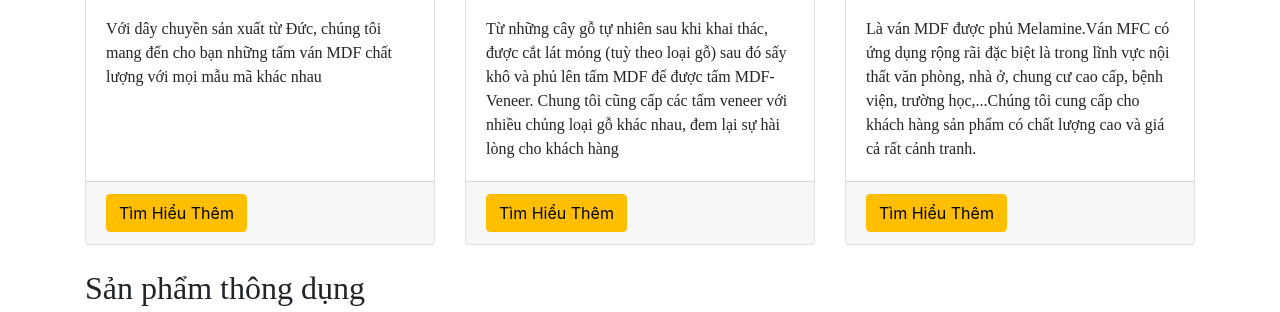
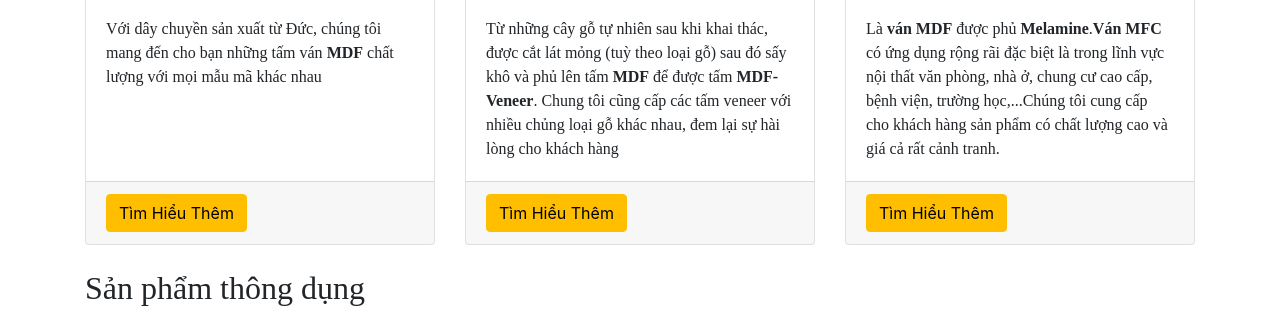
Before and after one commit to huynguyen18595/MDF-HuongQuynh-website, a website: page Home.html in a window 1280 px wide. Shown: the part 730-1042 px from the top of the page. Drawn offline with Linux system fonts and the light colour scheme; some packages are replaced by stand-ins of ours.

Commit message:
<strong> SEO

```diff
--- a/Home.html
+++ b/Home.html
@@ -107,7 +107,7 @@
           <div class="card h-100">
             <h4 class="card-header">Ván MDF</h4>
             <div class="card-body">
-              <p class="card-text">Với dây chuyền sản xuất từ Đức, chúng tôi mang đến cho bạn những tấm ván MDF chất lượng với mọi mẫu mã khác nhau</p>
+                <p class="card-text">Với dây chuyền sản xuất từ Đức, chúng tôi mang đến cho bạn những tấm ván <strong>MDF</strong> chất lượng với mọi mẫu mã khác nhau</p>
             </div>
             <div class="card-footer">
               <a href="http://anbinhgia.com.vn/tu-van/go-cong-nghiep-mdf-la-gi-bang-mau-go-cong-nghiep-mdf-33.html" class="btn btn-index">Tìm Hiểu Thêm</a>
@@ -118,7 +118,7 @@
           <div class="card h-100">
             <h4 class="card-header">Ván MDF-Veneer</h4>
             <div class="card-body">
-              <p class="card-text">Từ những cây gỗ tự nhiên sau khi khai thác, được cắt lát mỏng (tuỳ theo loại gỗ) sau đó sấy khô và phủ lên tấm MDF để được tấm MDF-Veneer. Chung tôi cũng cấp các tấm veneer với nhiều chủng loại gỗ khác nhau, đem lại sự hài lòng cho khách hàng</p>
+                <p class="card-text">Từ những cây gỗ tự nhiên sau khi khai thác, được cắt lát mỏng (tuỳ theo loại gỗ) sau đó sấy khô và phủ lên tấm <strong>MDF</strong> để được tấm <strong>MDF-Veneer</strong>. Chung tôi cũng cấp các tấm veneer với nhiều chủng loại gỗ khác nhau, đem lại sự hài lòng cho khách hàng</p>
             </div>
             <div class="card-footer">
               <a href="http://khovansan.com/veneer-la-gi-go-dan-veneer-la-gi-lam-sao-phan-biet-go-dan-veneer.html" class="btn btn-index">Tìm Hiểu Thêm</a>
@@ -129,7 +129,7 @@
           <div class="card h-100">
             <h4 class="card-header">Ván MFC</h4>
             <div class="card-body">
-              <p class="card-text">Là ván MDF được phủ Melamine.Ván MFC có ứng dụng rộng rãi đặc biệt là trong lĩnh vực nội thất văn phòng, nhà ở, chung cư cao cấp, bệnh viện, trường học,...Chúng tôi cung cấp cho khách hàng sản phẩm có chất lượng cao và giá cả rất cảnh tranh.  </p>
+                <p class="card-text">Là <strong>ván MDF</strong> được phủ <strong>Melamine</strong>.<strong>Ván MFC</strong> có ứng dụng rộng rãi đặc biệt là trong lĩnh vực nội thất văn phòng, nhà ở, chung cư cao cấp, bệnh viện, trường học,...Chúng tôi cung cấp cho khách hàng sản phẩm có chất lượng cao và giá cả rất cảnh tranh.  </p>
             </div>
             <div class="card-footer">
               <a href="https://vi.wikipedia.org/wiki/G%E1%BB%97_MFC" class="btn btn-index">Tìm Hiểu Thêm</a>
```
Also changed, not shown: index.html (+3 -3 lines).
